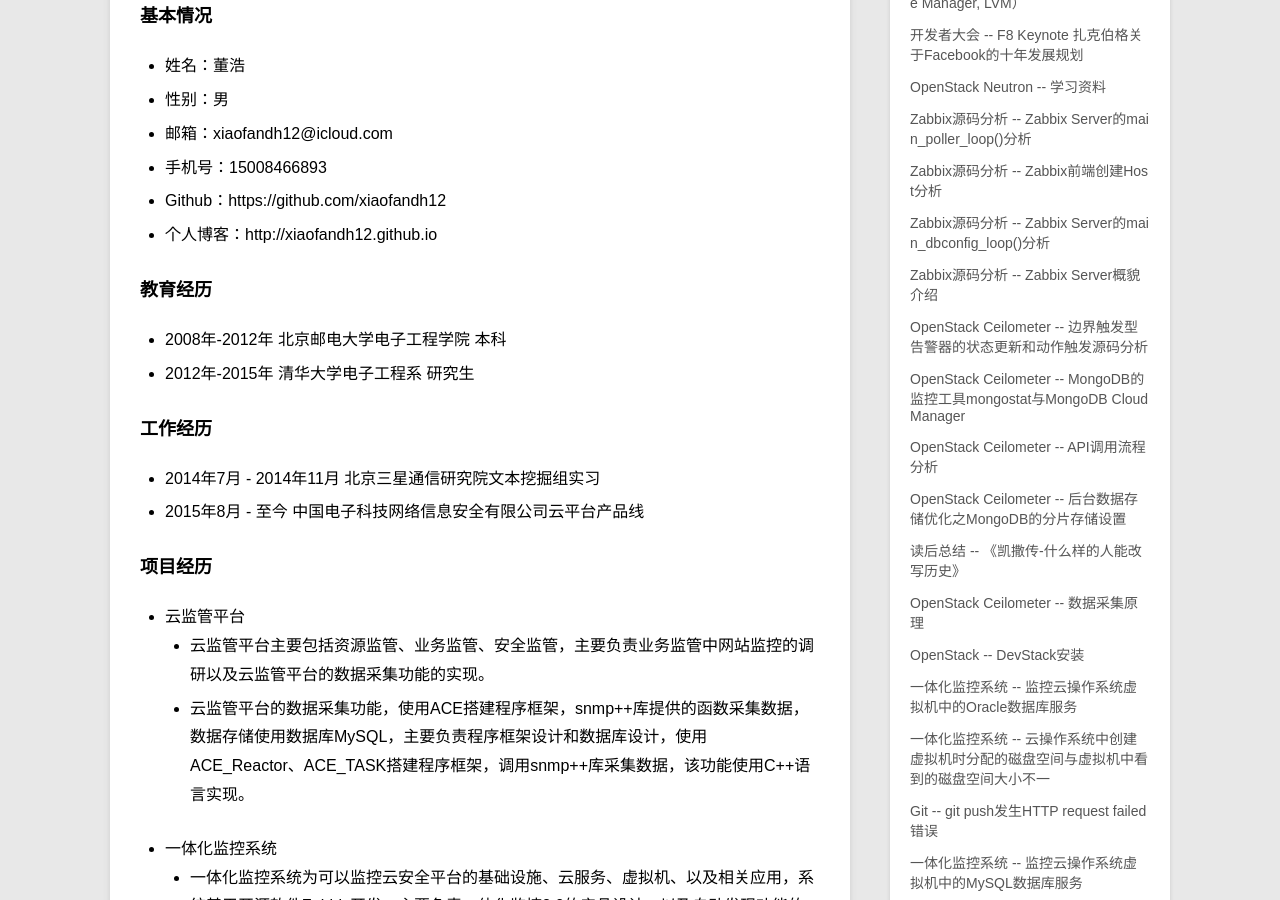
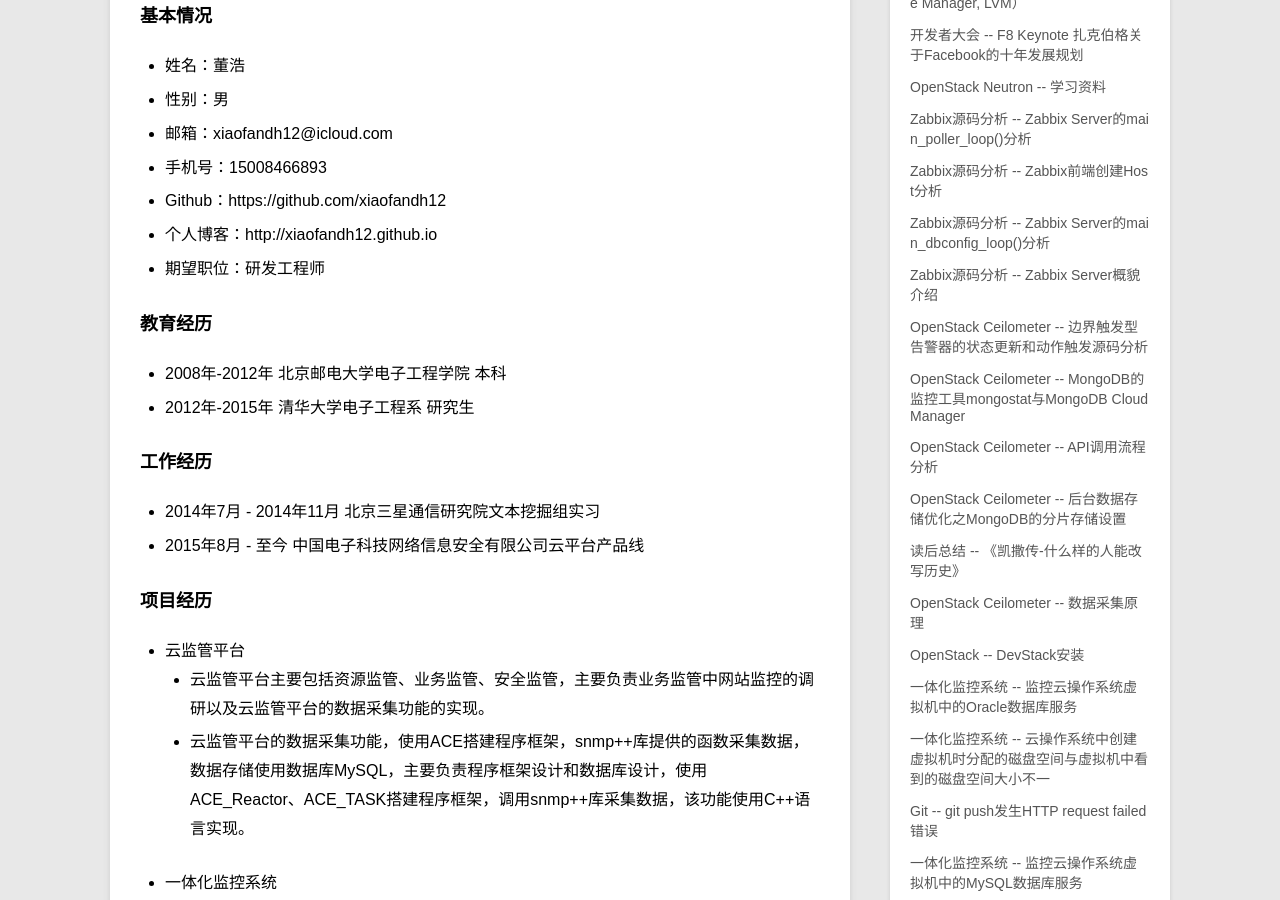
Before and after one commit to xiaofandh12/xiaofandh12.github.io, a Jekyll site: the page built from _posts/me/2016-07-05-Resume.md, in a window 1280 px wide and 900 px high, scrolled down 311 px. Built offline with Jekyll 4.4.1, drawn with Linux system fonts in a browser that asks for light colours; Markdown is read by kramdown in place of the engine named in the settings; comment, search, counter and statistics services are not loaded.

Commit message:
略微修改简历

```diff
--- a/_posts/me/2016-07-05-Resume.md
+++ b/_posts/me/2016-07-05-Resume.md
@@ -13,6 +13,7 @@ description: resume
 * 手机号：15008466893
 * Github：https://github.com/xiaofandh12
 * 个人博客：http://xiaofandh12.github.io
+* 期望职位：研发工程师
 
 ### 教育经历
 * 2008年-2012年 北京邮电大学电子工程学院 本科
```
